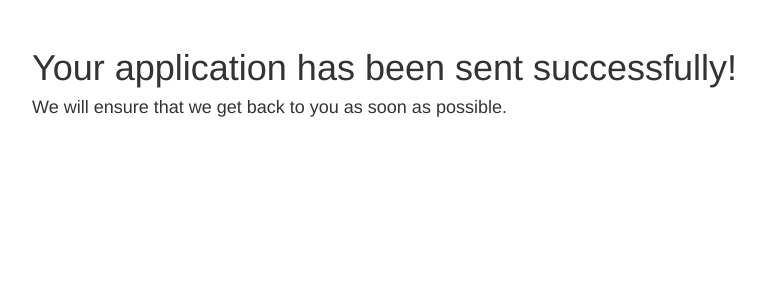
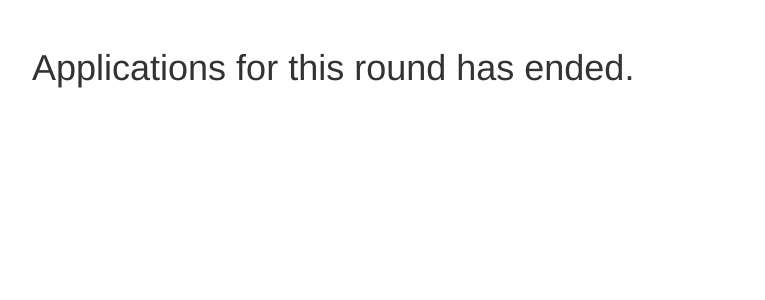
Before and after one commit to publichealth-edu/ypph-application, a Flask app: page /apply in a window 1280 px wide. Shown: the top 300 px of the page, without its empty margins (51-816 px from the left). Run offline with Flask 2, Linux system fonts and the light colour scheme; some libraries are stand-ins or nearby versions.

Commit message:
Update success.html

```diff
--- a/templates/success.html
+++ b/templates/success.html
@@ -1,12 +1,12 @@
 {% extends 'bootstrap/base.html' %}
 
 {% block title %}
-Success!
+Applications has closed!
 {% endblock %}
 
 {% block content %}
 <div class="container" style="padding: 2em;">
-    <h1>Your application has been sent successfully!</h1>
-    <h4>We will ensure that we get back to you as soon as possible.</h4>
+    <h1>Applications for this round has ended.</h1>
+<!--     <h4>We will ensure that we get back to you as soon as possible.</h4> -->
 
 {% endblock %}
```
